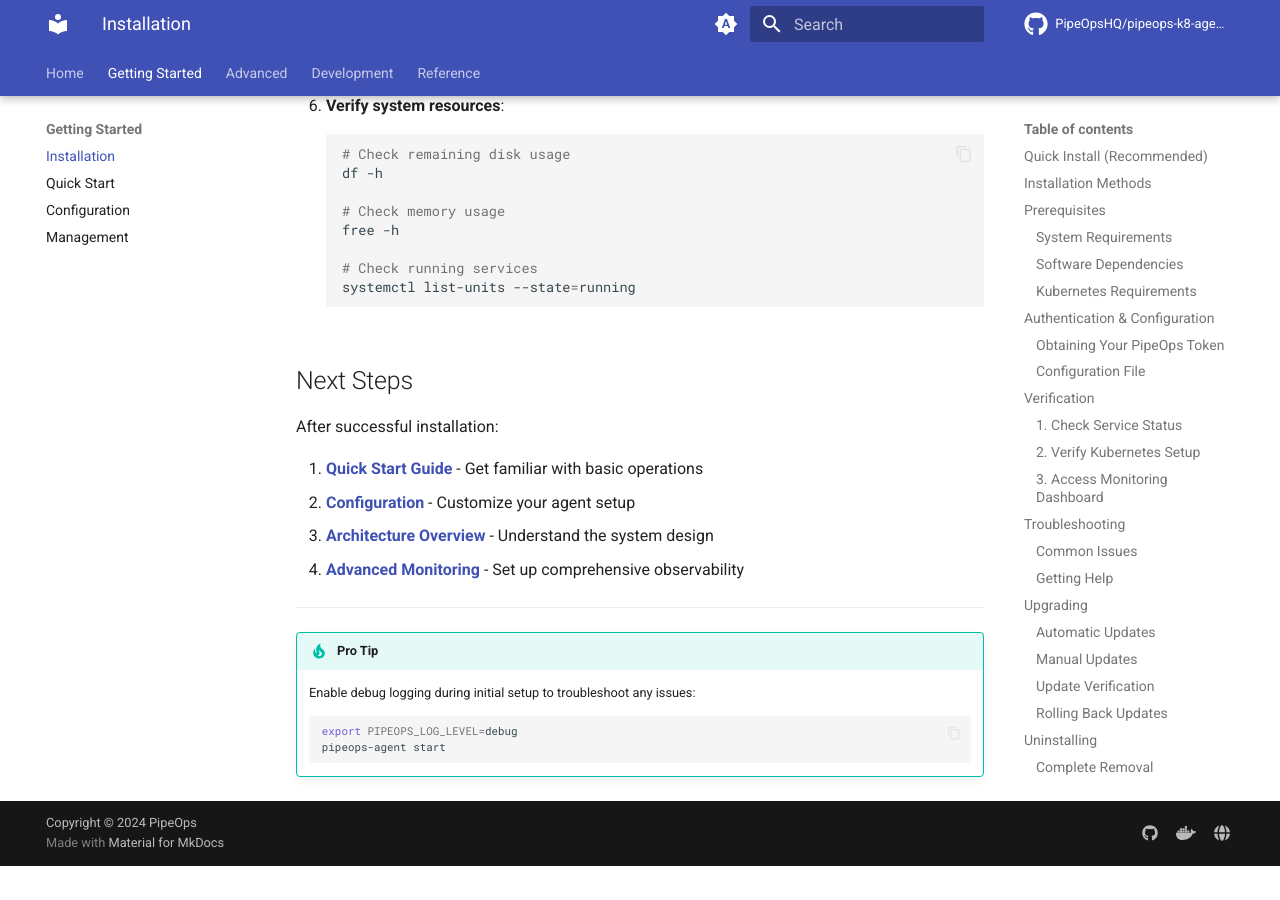
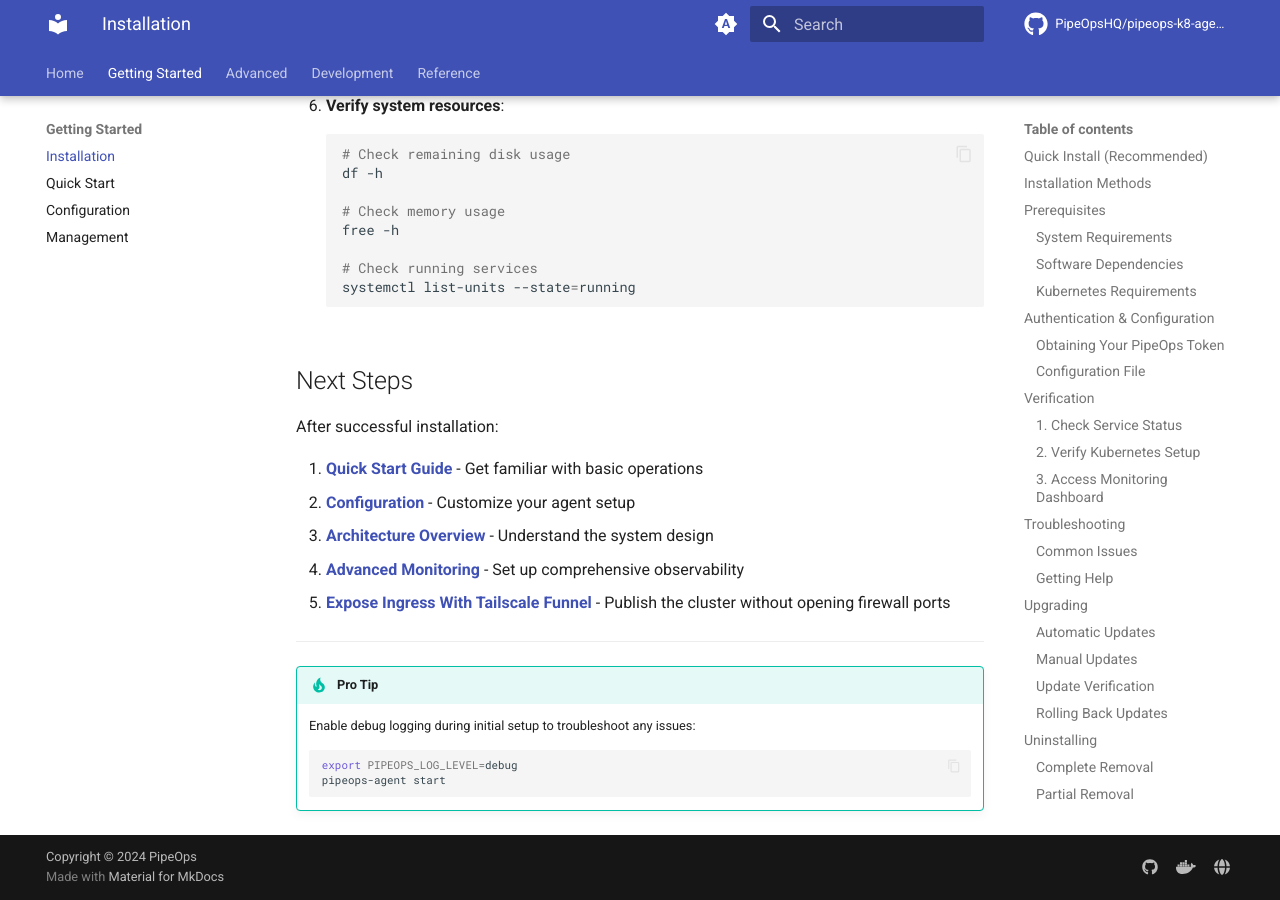
Before and after one commit to PipeOpsHQ/pipeops-k8-agent, an MkDocs documentation site: the page built from docs/getting-started/installation.md, in a window 1280 px wide and 900 px high, scrolled down 9656 px. Built offline with MkDocs 1.6.1 and Material for MkDocs 9.7.7, drawn with Linux system fonts in a browser that asks for light colours; comment, search, counter and statistics services are not loaded; the version menu is left out; before the commit the page ends 10522 px from its top, so only the background shows below that.

Commit message:
docs: Add Tailscale Funnel documentation page to installation and navigation menu

```diff
--- a/docs/getting-started/installation.md
+++ b/docs/getting-started/installation.md
@@ -751,6 +751,7 @@
 2. [**Configuration**](configuration.md) - Customize your agent setup
 3. [**Architecture Overview**](../ARCHITECTURE.md) - Understand the system design
 4. [**Advanced Monitoring**](../advanced/monitoring.md) - Set up comprehensive observability
+5. [**Expose Ingress With Tailscale Funnel**](../advanced/tailscale-funnel.md) - Publish the cluster without opening firewall ports
 
 ---
 
--- a/mkdocs.yml
+++ b/mkdocs.yml
@@ -115,6 +115,7 @@
     - Architecture: ARCHITECTURE.md
     - Monitoring: advanced/monitoring.md
     - Talos Integration: advanced/talos.md
+    - Tailscale Funnel: advanced/tailscale-funnel.md
   - Development:
     - Local Development: local-development.md
     - Contributing: development/contributing.md
```
